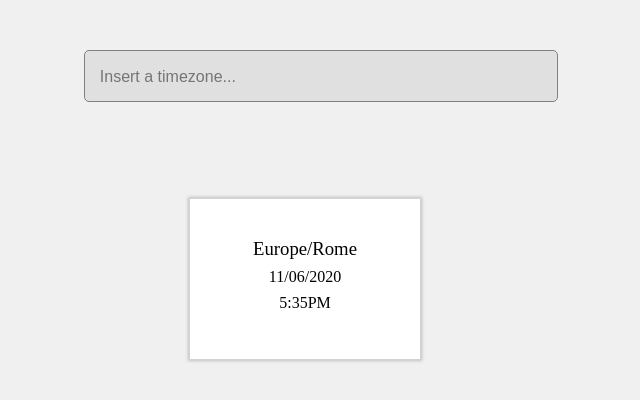
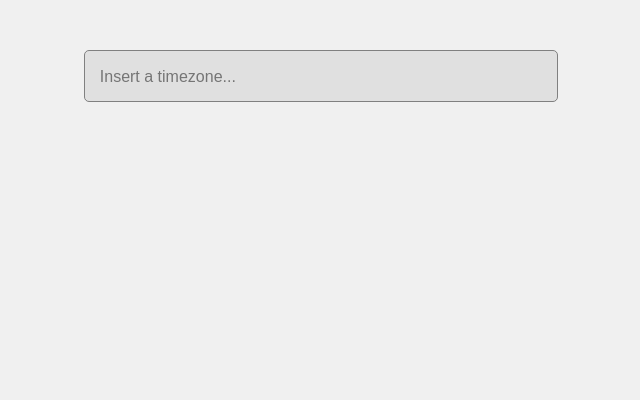
Before and after one commit to samuelfagundez/psf-coderio-interview-frontend, a React (Create React App) app: page / in a window 1280 px wide. Shown: the top 400 px of the page, without its empty margins (335-975 px from the left). Built offline with nearby package versions, Linux system fonts and the light colour scheme.

Commit message:
Including types

```diff
--- a/src/client/components/Timezones/Box.tsx
+++ b/src/client/components/Timezones/Box.tsx
@@ -1,18 +1,19 @@
 import React from 'react'
 import '../../css/Timezones/BoxStyles.css'
+import { Timezone } from '../../../shared/models/Timezone'
 
-const Box = () => {
+const Box = (props: { timezone: Timezone}) => {
 
     return (
         <div className="boxContainer">
             <h3 className="boxH3">
-                Europe/Rome
+                {props.timezone.name}
             </h3>
             <h4 className="boxH4">
-                11/06/2020
+                {props.timezone.timezone.date}
             </h4>
             <h4 className="boxH4">
-                5:35PM
+                {props.timezone.timezone.time}
             </h4>
         </div>
     )
--- a/src/client/components/Timezones/Searchbar.tsx
+++ b/src/client/components/Timezones/Searchbar.tsx
@@ -1,7 +1,8 @@
 import React from 'react'
 import '../../css/Timezones/SearchbarStyles.css'
+import { Timezone } from '../../../shared/models/Timezone'
 
-const Searchbar = () => {
+const Searchbar = (props: { timezones: Timezone[] }) => {
 
     return (
         <div className="searchBarContainer">
--- a/src/client/pages/Timezones/index.tsx
+++ b/src/client/pages/Timezones/index.tsx
@@ -1,15 +1,19 @@
-import React from 'react'
+import React, { useState } from 'react'
 import Searchbar from '../../components/Timezones/Searchbar'
 import TimezoneBox from '../../components/Timezones/Box'
+import { Timezone } from '../../../shared/models/Timezone'
 import '../../css/Timezones/PageStyles.css'
 
 const Timezones = () => {
 
+    const [timezones, setTimezones] = useState<Timezone[]>([])
+    const [selectedTimezones, setSelectedTimezones] = useState<Timezone[]>([])
+
     return (
         <>
             <div className="TimezonesContainer">
-                <Searchbar />
-                <TimezoneBox />
+                <Searchbar timezones={timezones} />
+                {selectedTimezones.map((e: Timezone, i: number) => <TimezoneBox timezone={e} key={i} /> )}
             </div>
         </>
     )
--- /dev/null
+++ b/src/shared/models/Timezone.ts
@@ -0,0 +1,7 @@
+export interface Timezone {
+    name: string;
+    timezone: {
+        date: string,
+        time: string,
+    };
+}
```
